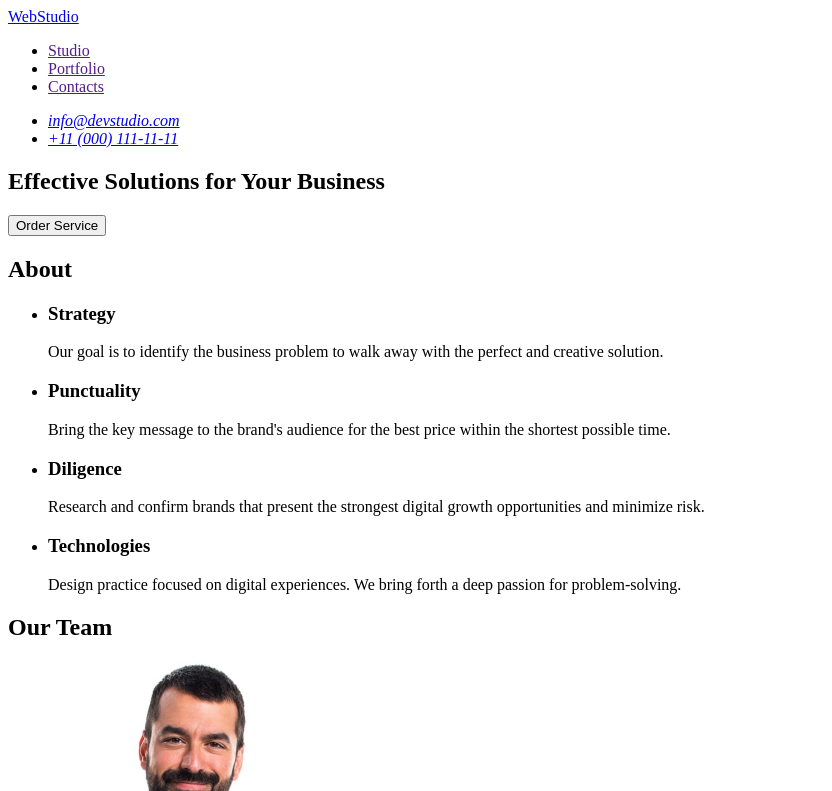
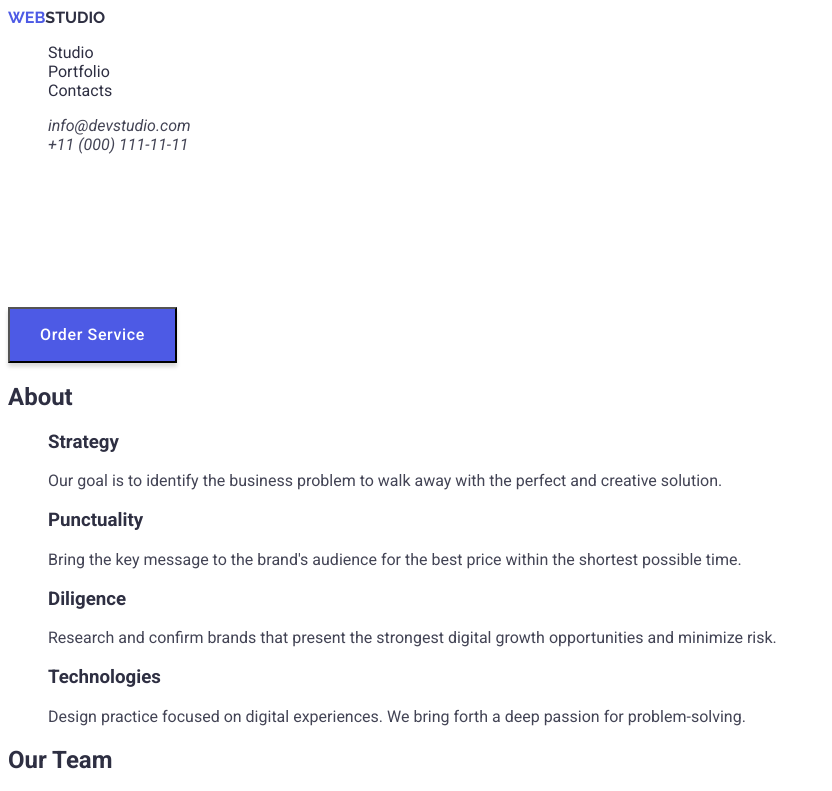
Before and after one commit to sonja-plgdd/goit-markup-hw-02, a plain HTML site: page index.html in a window 1280 px wide. Shown: the top 791 px of the page, without its empty margins (0-832 px from the left). Drawn offline with Linux system fonts and the light colour scheme.

Commit message:
added styles

```diff
--- a/css/styles.css
+++ b/css/styles.css
@@ -0,0 +1,61 @@
+.page-title {
+    font-family: "Roboto", sans-serif;
+        font-weight: 700;
+        font-size: 56px;
+        line-height: 107%;
+        letter-spacing: 0.02em;
+        text-align: center;
+        color: #fff;
+}
+.button {
+box-shadow: 0 4px 4px 0 rgba(0, 0, 0, 0.15);
+    background: #4d5ae5;
+    width: 169px;
+        height: 56px;
+        font-family: "Roboto", sans-serif;
+            font-weight: 500;
+            font-size: 16px;
+            line-height: 150%;
+            letter-spacing: 0.04em;
+            color: #fff;
+}
+.logo {
+    font-family: "raleway", sans-serif;
+    text-decoration: none;
+    text-transform: uppercase;
+    color: #2e2f42;
+}
+.logo:hover, .logo:active {
+    color: currentColor;
+}
+.logo-web {
+    color: #4d5ae5;
+}
+.navigation .link {
+    text-decoration: none;
+    color: #2e2f42;
+}
+.navigation .link:hover,
+.link:active {
+    color: currentColor;
+}
+.contact-links .link {
+    text-decoration: none;
+    color: #434455;
+}
+.contact-links .link:hover,
+.link:active {
+    color: currentColor;
+}
+body {
+    font-family: "roboto", sans-serif;
+}
+ul {
+    list-style-type: none;
+}
+p {
+    color: #434455;
+}
+h2, h3 {
+    color: #2e2f42;
+}
--- a/index.html
+++ b/index.html
@@ -3,30 +3,51 @@
   <head>
     <meta charset="UTF-8" />
     <meta name="viewport" content="width=device-width, initial-scale=1.0" />
+    <link rel="stylesheet" href="./css/styles.css" />
+    <link rel="preconnect" href="https://fonts.googleapis.com" />
+    <link rel="preconnect" href="https://fonts.gstatic.com" crossorigin />
+    <link
+      href="https://fonts.googleapis.com/css2?family=Roboto:ital,wght@0,100;0,300;0,400;0,500;0,700;0,900;1,100;1,300;1,400;1,500;1,700;1,900&display=swap"
+      rel="stylesheet"
+    />
+    <link rel="preconnect" href="https://fonts.googleapis.com" />
+    <link rel="preconnect" href="https://fonts.gstatic.com" crossorigin />
+    <link
+      href="https://fonts.googleapis.com/css2?family=Raleway:ital,wght@0,700;1,700&display=swap"
+      rel="stylesheet"
+    />
     <title>Document</title>
   </head>
 
   <body>
     <header>
       <nav>
-        <a href="./index.html">WebStudio</a>
-        <ul>
-          <li><a href="">Studio</a></li>
-          <li><a href="">Portfolio</a></li>
-          <li><a href="">Contacts</a></li>
+        <a class="logo" href="./index.html"
+          ><span class="logo-web">Web</span>Studio</a
+        >
+        <ul class="navigation">
+          <li><a href="" class="link">Studio</a></li>
+          <li><a href="" class="link">Portfolio</a></li>
+          <li><a href="" class="link">Contacts</a></li>
         </ul>
       </nav>
       <address>
-        <ul>
-          <li><a href="mailto:info@devstudio.com">info@devstudio.com</a></li>
-          <li><a href="tel:+110001111111">+11 (000) 111-11-11</a></li>
+        <ul class="contact-links">
+          <li>
+            <a href="mailto:info@devstudio.com" class="link"
+              >info@devstudio.com</a
+            >
+          </li>
+          <li>
+            <a href="tel:+110001111111" class="link">+11 (000) 111-11-11</a>
+          </li>
         </ul>
       </address>
     </header>
     <main>
       <section>
-        <h1>Effective Solutions for Your Business</h1>
-        <button type="button">Order Service</button>
+        <h1 class="page-title">Effective Solutions for Your Business</h1>
+        <button type="button" class="button">Order Service</button>
       </section>
       <section>
         <h2>About</h2>
@@ -173,7 +194,9 @@
       </section>
     </main>
     <footer>
-      <a href="./index.html">WebStudio</a>
+      <a href="./index.html" class="logo"
+        ><span class="logo-web">Web</span>Studio</a
+      >
       <p>
         Increase the flow of customers and sales for your business with digital
         marketing & growth solutions.
```
